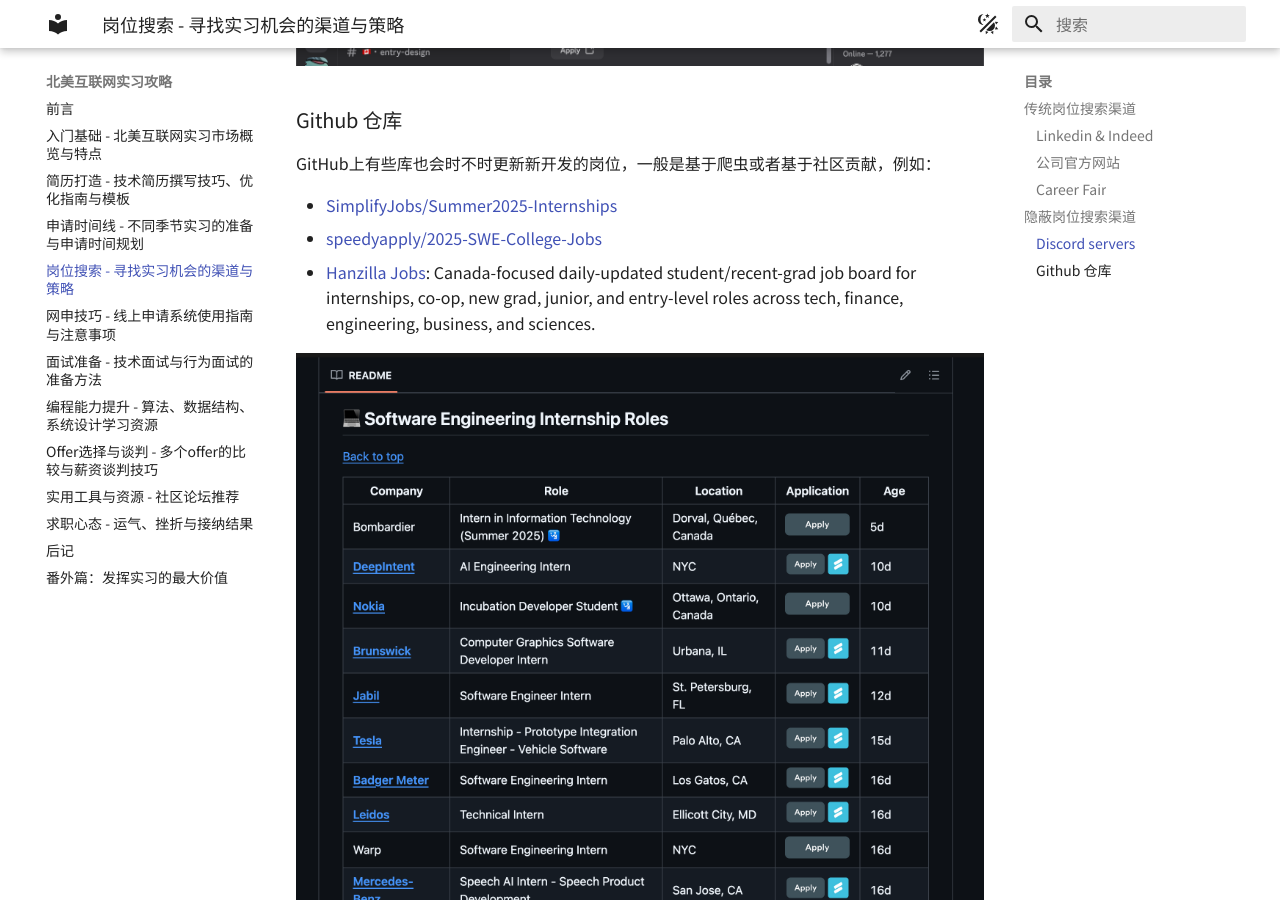
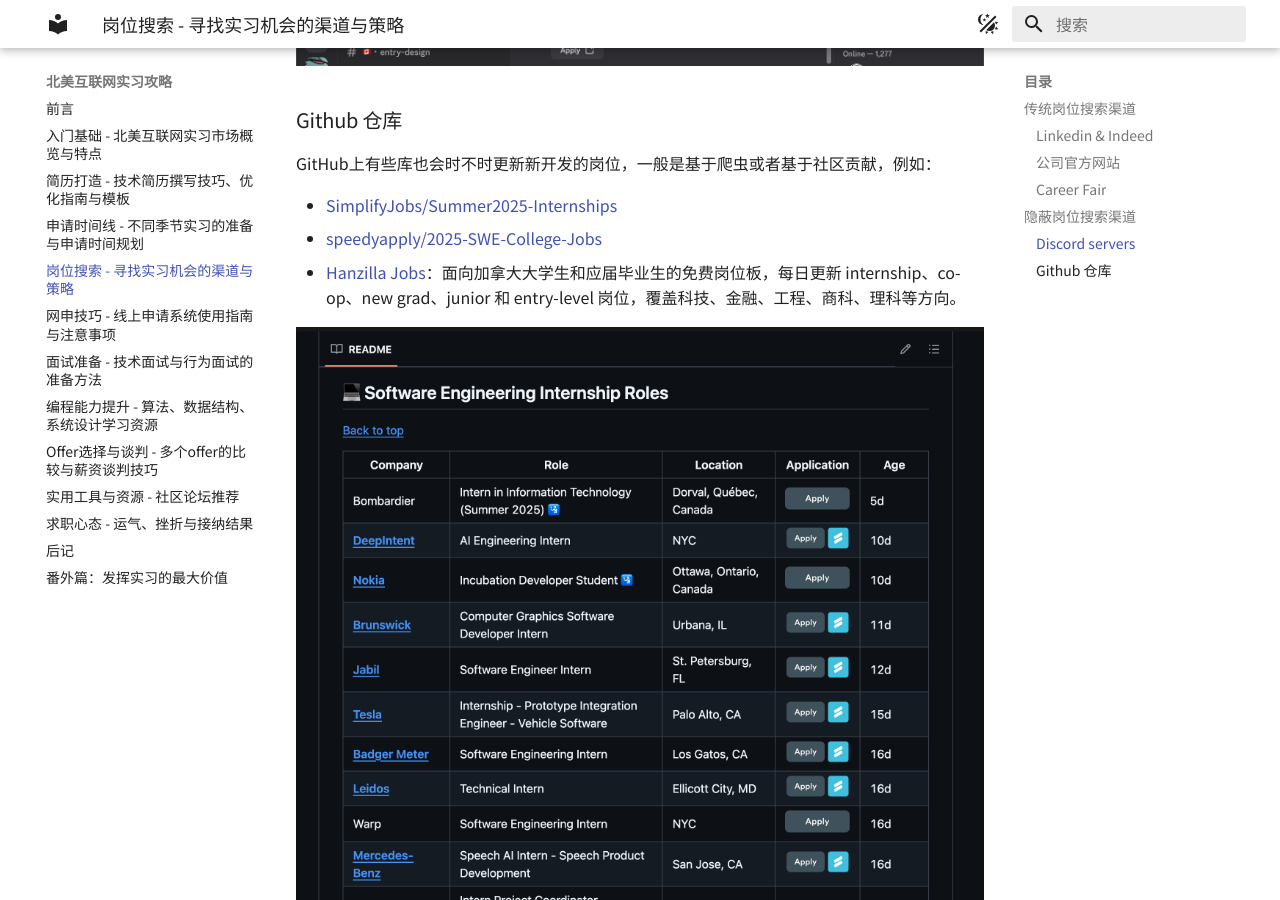
Before and after one commit to SamZhang02/internship-hunt-guide-cn, an MkDocs documentation site: the page built from docs/job_search.md, in a window 1280 px wide and 900 px high, scrolled down 1317 px. Built offline with MkDocs 1.6.1 and Material for MkDocs 9.7.7, drawn with Linux system fonts in a browser that asks for light colours.

Commit message:
docs: translate Hanzilla Jobs description

```diff
--- a/docs/job_search.md
+++ b/docs/job_search.md
@@ -33,7 +33,7 @@
 
 - [SimplifyJobs/Summer2025-Internships](https://github.com/SimplifyJobs/Summer2025-Internships)
 - [speedyapply/2025-SWE-College-Jobs](https://github.com/speedyapply/2025-SWE-College-Jobs)
-- [Hanzilla Jobs](https://jobs.hanzilla.co/internships/): Canada-focused daily-updated student/recent-grad job board for internships, co-op, new grad, junior, and entry-level roles across tech, finance, engineering, business, and sciences.
+- [Hanzilla Jobs](https://jobs.hanzilla.co/internships/)：面向加拿大大学生和应届毕业生的免费岗位板，每日更新 internship、co-op、new grad、junior 和 entry-level 岗位，覆盖科技、金融、工程、商科、理科等方向。
 
 <p align="center">
 	<img src="assets/simplify_repo.png" >
```
